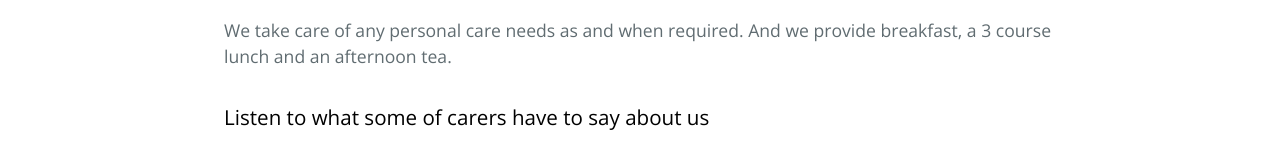
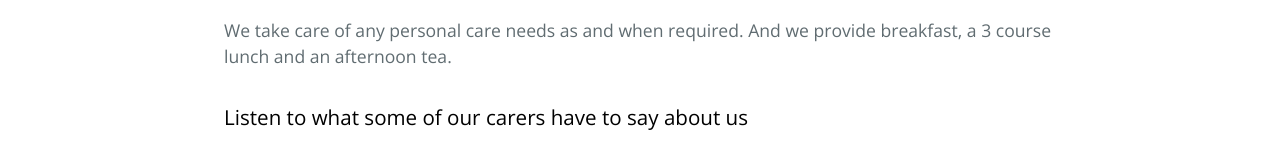
Before and after one commit to weekenddaycentre/weekenddaycentre.github.io, a Jekyll site: the page built from about.html, in a window 1280 px wide. Shown: the part 1051-1197 px from the top of the page. Built offline with Jekyll 4.4.1, drawn with Linux system fonts in a browser that asks for light colours; grey boxes are pictures that could not be loaded.

Commit message:
Fix missing word in about page

```diff
--- a/about.html
+++ b/about.html
@@ -8,7 +8,7 @@ layout: base
 <p>We offer a wide range of activities to suit all tastes and abilities for people who live with a dementia. Activities include crafts, quizzes, bingo, games and gardening.</p>
 <p>The Centre provides external entertainment every afternoon from singers and dancers to choirs and comedians. The Centre celebrates all personal, national and important events including birthdays, anniversaries, mothers’ day and Valentine’s day. Our mornings are spent doing lots of activities, or just sitting quietly if that is preferred – whatever our clients feel like doing.</p>
 <p>We take care of any personal care needs as and when required. And we provide breakfast, a 3 course lunch and an afternoon tea.</p>
-<h3>Listen to what some of carers have to say about us</h3>
+<h3>Listen to what some of our carers have to say about us</h3>
 <div class="video">
   <iframe width="800" height="500" src="http://www.youtube.com/embed/wOIUTYJmOc8"></iframe>
 </div>
```
Also changed, not shown: 1 other file.
